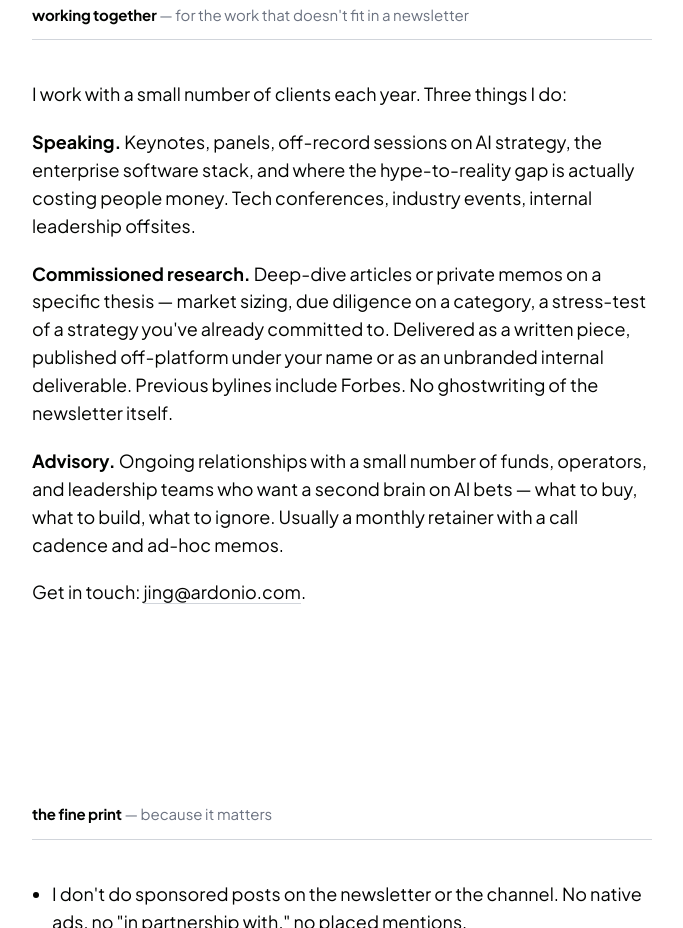
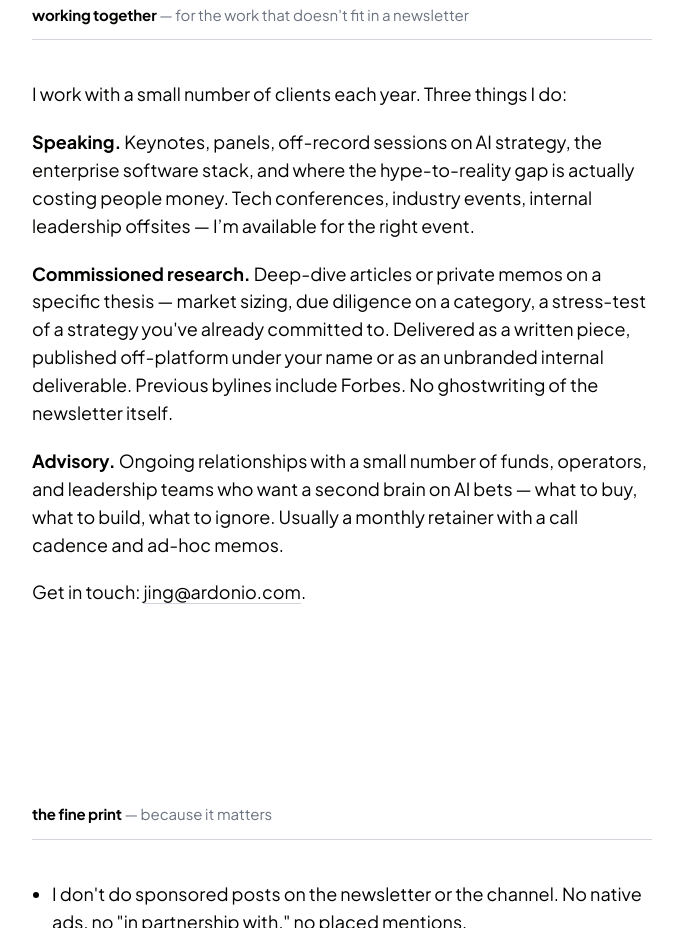
Before and after one commit to jingwho/jinghu.media, a plain HTML site: page index.html in a window 1280 px wide. Shown: the part 2840-3768 px from the top of the page, without its empty margins (298-981 px from the left). Drawn offline with Linux system fonts and the light colour scheme.

Commit message:
Speaking: add 'available for the right event'

```diff
--- a/index.html
+++ b/index.html
@@ -335,7 +335,7 @@
 
       <p>I work with a small number of clients each year. Three things I do:</p>
 
-      <p><strong>Speaking.</strong> Keynotes, panels, off-record sessions on AI strategy, the enterprise software stack, and where the hype-to-reality gap is actually costing people money. Tech conferences, industry events, internal leadership offsites.</p>
+      <p><strong>Speaking.</strong> Keynotes, panels, off-record sessions on AI strategy, the enterprise software stack, and where the hype-to-reality gap is actually costing people money. Tech conferences, industry events, internal leadership offsites — I’m available for the right event.</p>
 
       <p><strong>Commissioned research.</strong> Deep-dive articles or private memos on a specific thesis — market sizing, due diligence on a category, a stress-test of a strategy you've already committed to. Delivered as a written piece, published off-platform under your name or as an unbranded internal deliverable. Previous bylines include Forbes. No ghostwriting of the newsletter itself.</p>
 
```
